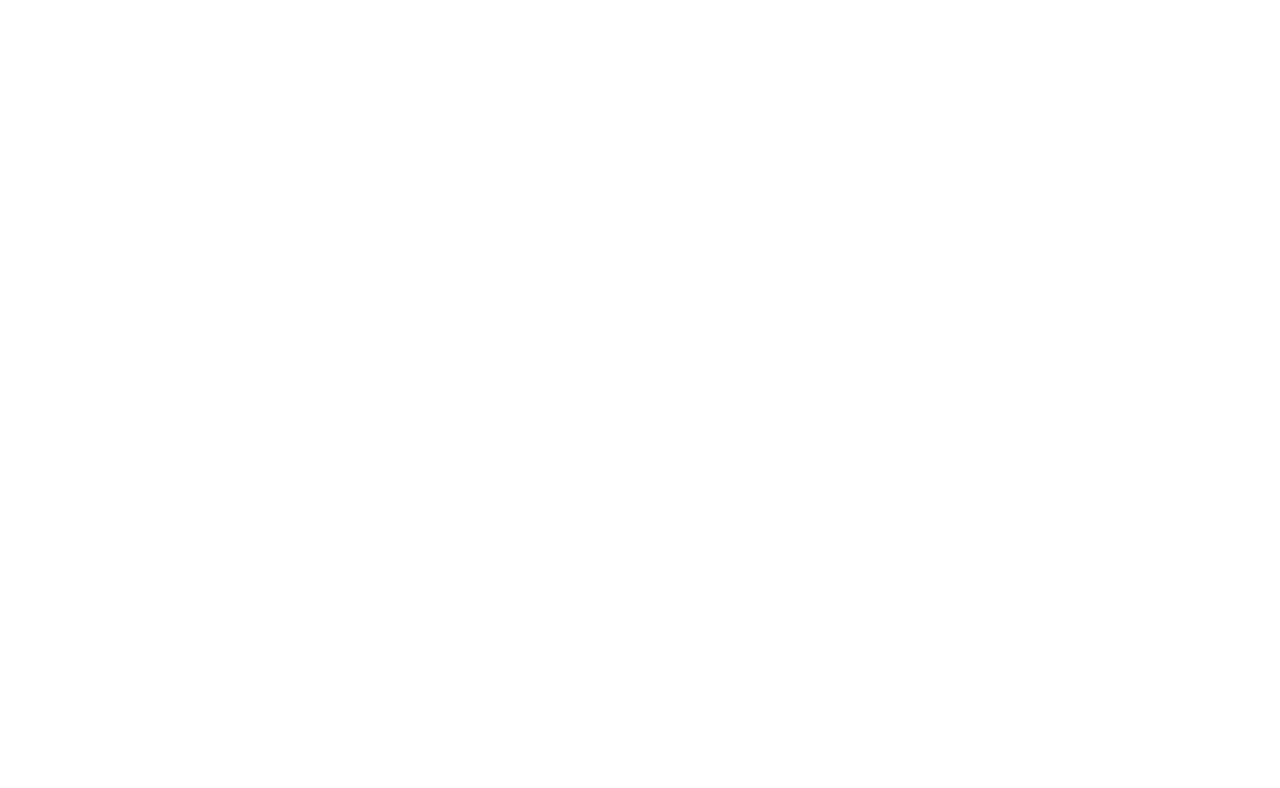
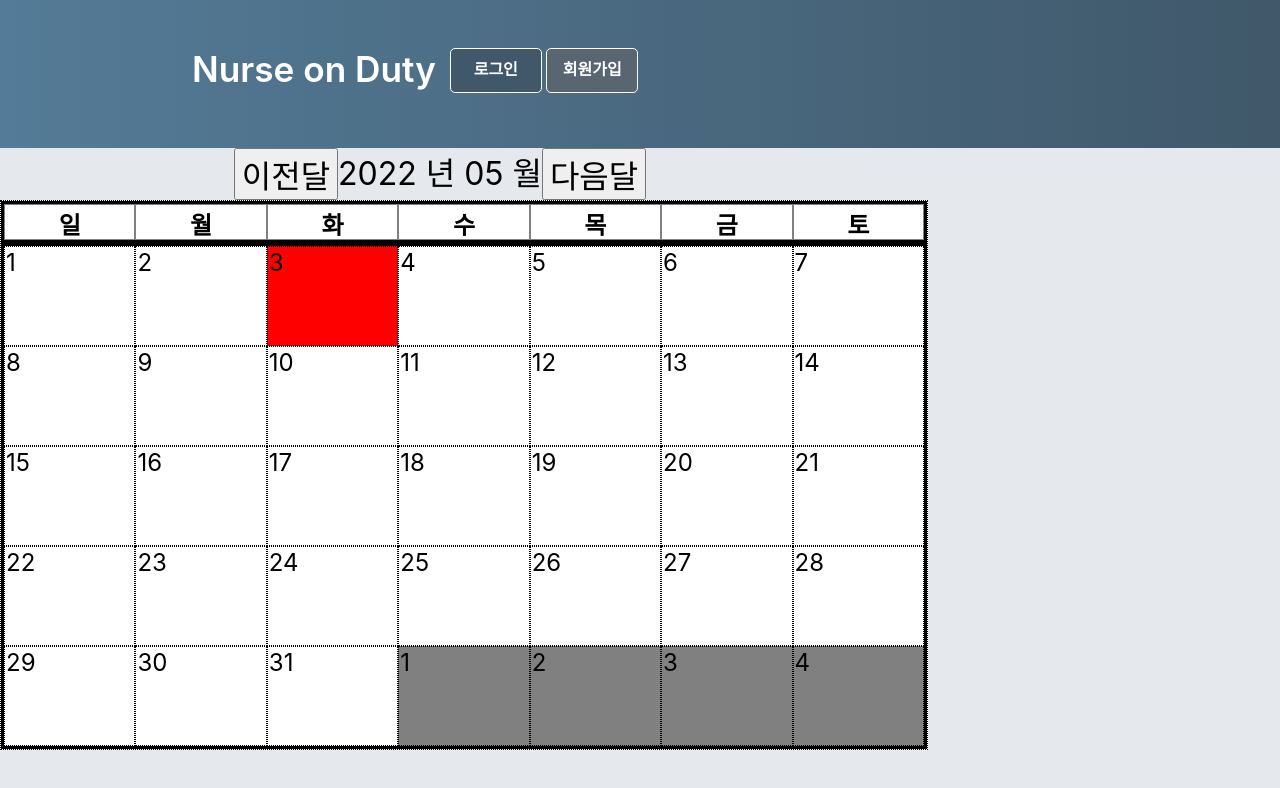
Before and after one commit to kaseupeo/webdanseom, a React (Create React App) app in the folder frontend/: page /calendar in a window 1280 px wide. Before the commit this address had no page. Shown: the top 788 px of the page. Built offline with nearby package versions, Linux system fonts and the light colour scheme.

Commit message:
프론트엔드 수정

```diff
--- a/frontend/package.json
+++ b/frontend/package.json
@@ -12,6 +12,7 @@
     "gsap": "^3.10.4",
     "http-proxy-middleware": "^2.0.6",
     "immer": "^9.0.12",
+    "moment": "^2.29.3",
     "react": "^18.0.0",
     "react-dom": "^18.0.0",
     "react-gsap": "^3.2.1",
--- a/frontend/src/App.js
+++ b/frontend/src/App.js
@@ -12,6 +12,7 @@ import SignUpTemplate from './component/Auth/SignUpTemplate';
 import LoginTemplate from './component/Auth/LoginTemplate';
 import FindPassword from './component/Auth/FindPassword';
 import MainNavigation from './component/Navigation/MainNavigation';
+import NormalCalendar from './component/App/NormalNurse/NormalCalendar';
 function App() {
   return (
     <div>
@@ -22,6 +23,7 @@ function App() {
             <Route path="/auth/login" element={<LoginTemplate />} />
             <Route path="/auth/signup" element={<SignUpTemplate />} />
             <Route path="/auth/findPW" element={<FindPassword />} />
+            <Route path="/calendar" element={<NormalCalendar />} />
           </Route>
         </Routes>
       </Router>
--- a/frontend/src/component/App/NormalNurse/NormalCalendar.js
+++ b/frontend/src/component/App/NormalNurse/NormalCalendar.js
@@ -0,0 +1,107 @@
+import './NormalCalendar.scss';
+import React, { useState } from 'react';
+import moment, { Moment as MomentTypes } from 'moment';
+
+const Calendar = () => {
+  const [getMoment, setMoment] = useState(moment());
+  const today = getMoment;
+  const firstWeek = today.clone().startOf('month').week();
+  const lastWeek =
+    today.clone().endOf('month').week() === 1
+      ? 53
+      : today.clone().endOf('month').week();
+
+  const calendarArr = () => {
+    let result = [];
+    let week = firstWeek;
+    for (week; week <= lastWeek; week++) {
+      result = result.concat(
+        <tr className="tr" key={week}>
+          {Array(7)
+            .fill(0)
+            .map((data, index) => {
+              let days = today
+                .clone()
+                .startOf('year')
+                .week(week)
+                .startOf('week')
+                .add(index, 'day');
+
+              if (moment().format('YYYYMMDD') === days.format('YYYYMMDD')) {
+                return (
+                  <td
+                    className="td"
+                    key={index}
+                    style={{ backgroundColor: 'red' }}
+                  >
+                    <span>{days.format('D')}</span>
+                  </td>
+                );
+              } else if (days.format('MM') !== today.format('MM')) {
+                return (
+                  <td
+                    className="td"
+                    key={index}
+                    style={{ backgroundColor: 'gray' }}
+                  >
+                    <span>{days.format('D')}</span>
+                  </td>
+                );
+              } else {
+                return (
+                  <td className="td" key={index}>
+                    <span>{days.format('D')}</span>
+                  </td>
+                );
+              }
+            })}
+        </tr>,
+      );
+    }
+    return result;
+  };
+
+  const Days = () => {
+    const days = ['일', '월', '화', '수', '목', '금', '토'];
+
+    return (
+      <tr>
+        <th>일</th>
+        <th>월</th>
+        <th>화</th>
+        <th>수</th>
+        <th>목</th>
+        <th>금</th>
+        <th>토</th>
+      </tr>
+    );
+  };
+  return (
+    <div className="Calendar">
+      <div className="control">
+        <button
+          onClick={() => {
+            setMoment(getMoment.clone().subtract(1, 'month'));
+          }}
+        >
+          이전달
+        </button>
+        <span>{today.format('YYYY 년 MM 월')}</span>
+        <button
+          onClick={() => {
+            setMoment(getMoment.clone().add(1, 'month'));
+          }}
+        >
+          다음달
+        </button>
+      </div>
+      <table>
+        <thead>{Days()}</thead>
+
+        <tbody>{calendarArr()}</tbody>
+      </table>
+    </div>
+  );
+};
+
+export default Calendar;
--- /dev/null
+++ b/frontend/src/component/App/NormalNurse/NormalCalendar.scss
@@ -0,0 +1,78 @@
+.Calendar{
+
+    height:5rem;
+    width:5rem;
+    display: flex;
+    flex-direction: column;
+
+    display: flex;
+
+    html, body {
+         height: 100%;
+    }
+
+
+  .control{
+    width: 55rem;
+    display: flex;
+    flex-direction: row;
+    justify-content: center;
+    span{
+        font-size: 2rem;
+
+    }
+    button{
+font-size: 2rem;
+    }
+  }
+
+  table, .th, .td{
+    border: 1px dotted;
+  }
+
+  table{
+
+    font-size: 1.5rem;
+    display:flex;
+    flex-direction: column;
+    width:58rem;
+    height:100rem;
+    background-color: white;
+  thead{
+    border-style: solid ;
+    display:flex;
+    flex-direction: column;
+
+  }
+    tbody{
+        border-style: solid ;
+    display:flex;
+    flex-direction: column;
+  }
+
+
+   tr{
+
+
+      display:flex;
+      flex-direction: row;
+      td{
+
+        border-style: thin dotted;
+       display:flex;
+       border:1px solid gray;
+       width:8rem;
+       height:6rem;
+    }
+ th{
+    border-style: solid;
+    display:flex;
+    justify-content: center;
+    border:1px solid gray;
+    width:8rem;
+    height:2rem;
+ }
+  }
+
+}
+}
```
Also changed, not shown: 1 other file (tests, documents, lock files or other folders).
